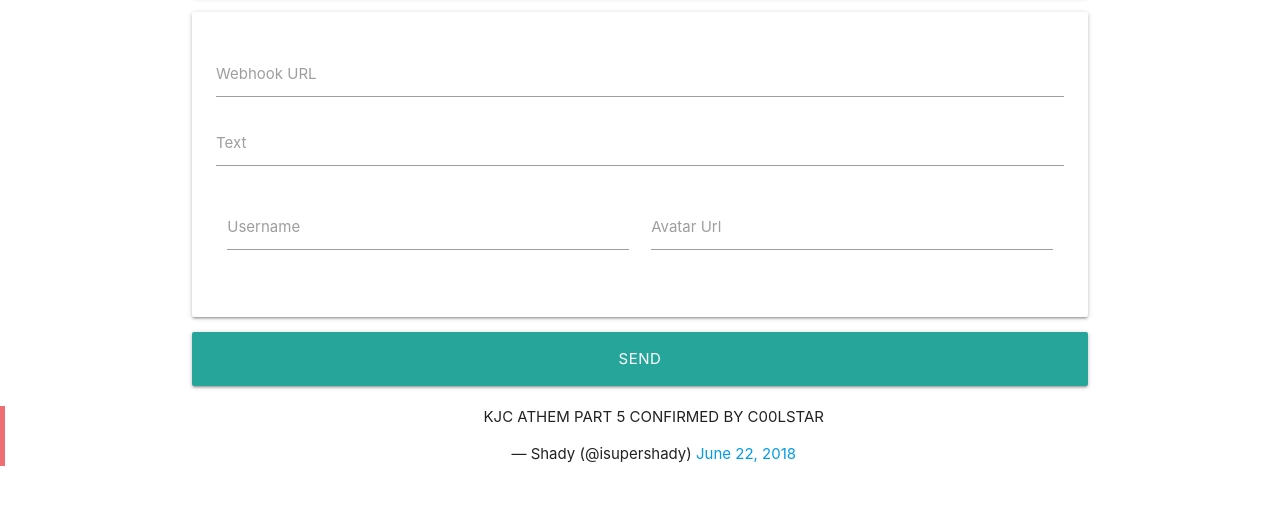
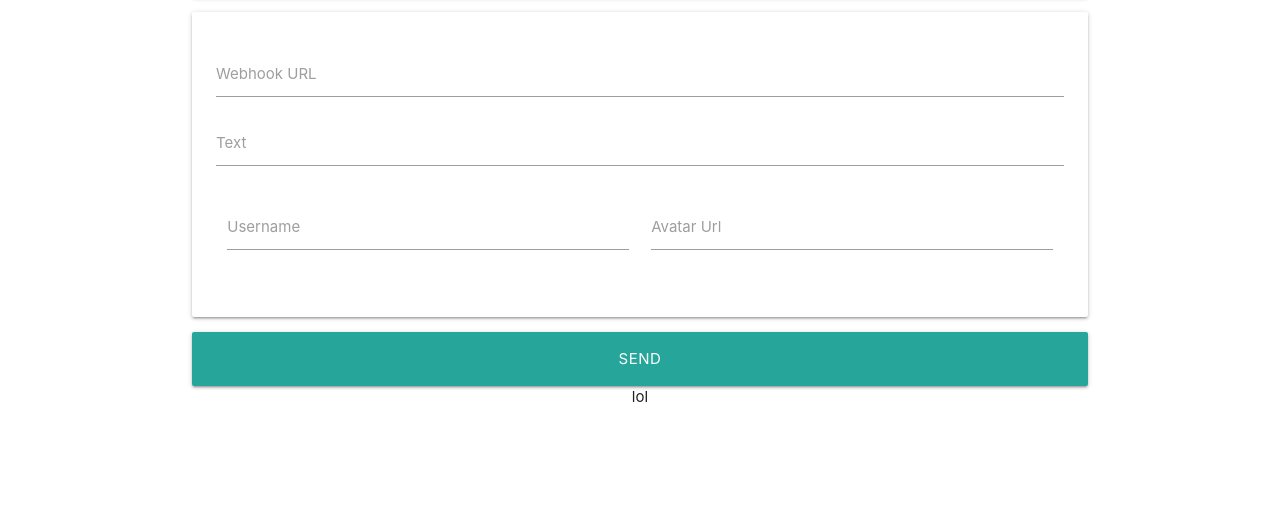
Before and after one commit to ShadyX/weebhook, a plain HTML site: page index.html in a window 1280 px wide. Shown: the part 195-700 px from the top of the page. Drawn offline with nearby package versions, Linux system fonts and the light colour scheme.

Commit message:
Update index.html

```diff
--- a/index.html
+++ b/index.html
@@ -63,6 +63,6 @@
     });
     </script>
 </body>
-<center><blockquote class="twitter-tweet" data-lang="en"><p lang="en" dir="ltr">KJC ATHEM PART 5 CONFIRMED BY C00LSTAR</p>&mdash; Shady (@isupershady) <a href="https://twitter.com/isupershady/status/1010237655030943745?ref_src=twsrc%5Etfw">June 22, 2018</a></blockquote> <script async src="https://platform.twitter.com/widgets.js" charset="utf-8"></script> </center>
+<center>lol</center>
 
 </html>
```
